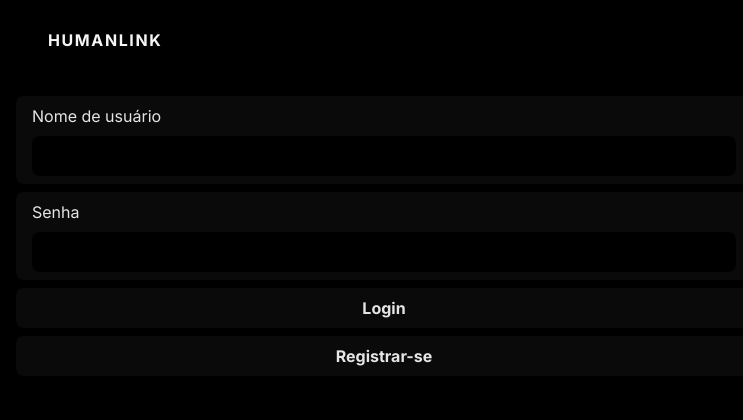
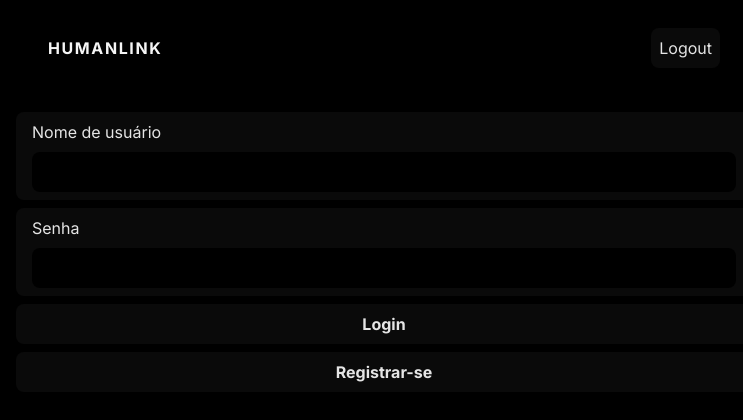
Before and after one commit to guilhermeiepsen/trabES, a Next.js app: page /login in a window 1280 px wide. Shown: the top 420 px of the page, without its empty margins (256-999 px from the left). Built offline with nearby package versions, Linux system fonts and the light colour scheme.

Commit message:
logout button added to navbar

```diff
--- /dev/null
+++ b/app/api/auth/logout/route.js
@@ -0,0 +1,15 @@
+import { NextResponse } from 'next/server';
+import cookie from 'cookie';
+
+export async function GET(req) {
+    const response = NextResponse.json({ message: 'Logout successful' }, { status: 200 });
+    response.headers.set('Set-Cookie', cookie.serialize('session', '', {
+        httpOnly: true,
+        secure: 'humanlink',
+        maxAge: -1,
+        sameSite: 'strict',
+        path: '/'
+    }));
+
+    return response;
+}
--- a/components/Navbar.jsx
+++ b/components/Navbar.jsx
@@ -1,11 +1,13 @@
 import Link from "next/link"
+import LogoutButton from "./logout";
 
-export default function Navbar () {
+export default function Navbar() {
     return (
         <nav className="flex justify-between items-center px-8 py-3 rounded-lg">
             <Link className="text-neutral-100 font-bold tracking-widest" href={"/home"}>
                 HUMANLINK
             </Link>
+            <LogoutButton/>
         </nav>
     );
 }
--- /dev/null
+++ b/components/logout.jsx
@@ -0,0 +1,27 @@
+'use client';
+import { useRouter } from 'next/navigation';
+
+export default function LogoutButton(){
+    const router = useRouter();
+
+     async function handleLogout() {
+        try {
+            const response = await fetch('http://localhost:3000/api/auth/logout', {
+                method: 'GET',
+            });
+            if (response.ok) {
+                router.push('/login'); // Redirecionar para a página de login após o logout
+            } else {
+                console.error('Logout failed');
+                router.refresh();
+            }
+        } catch (error) {
+            console.error('An error occurred:', error);
+        }
+    }
+    return (
+        <button onClick={handleLogout} className="bg-neutral-950 hover:bg-neutral-800 p-2 rounded-lg text-neutral-200">
+            Logout
+        </button>
+    );
+};
--- a/middleware.js
+++ b/middleware.js
@@ -13,5 +13,5 @@ export async function middleware(req) {
 }
 
 export const config = {
-    matcher: ['/home'], // Adicione suas rotas protegidas aqui
+    matcher: ['/home', '/addTopic', '/addVacation','/editTopic', '/viewEmployee', '/giveFeedback', '/hrPolicy', '/searchEmployee'],
 };
```
